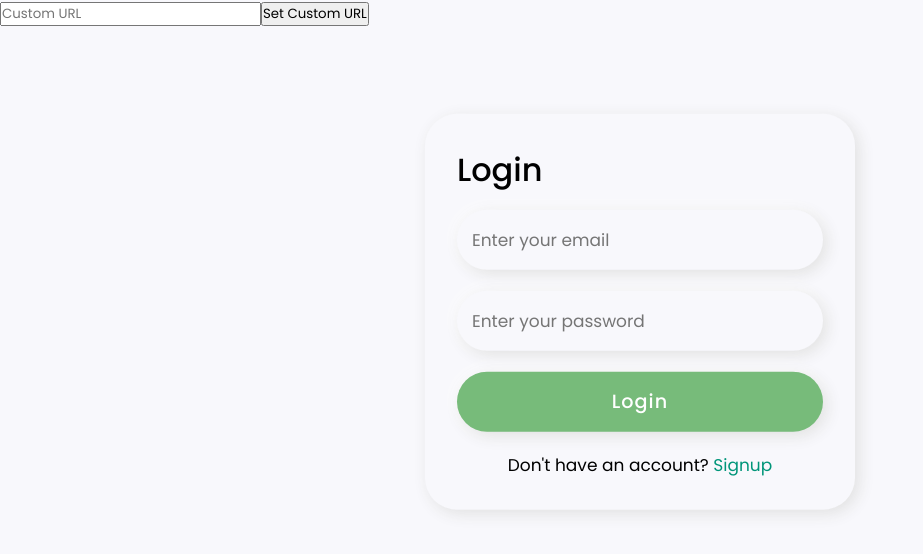
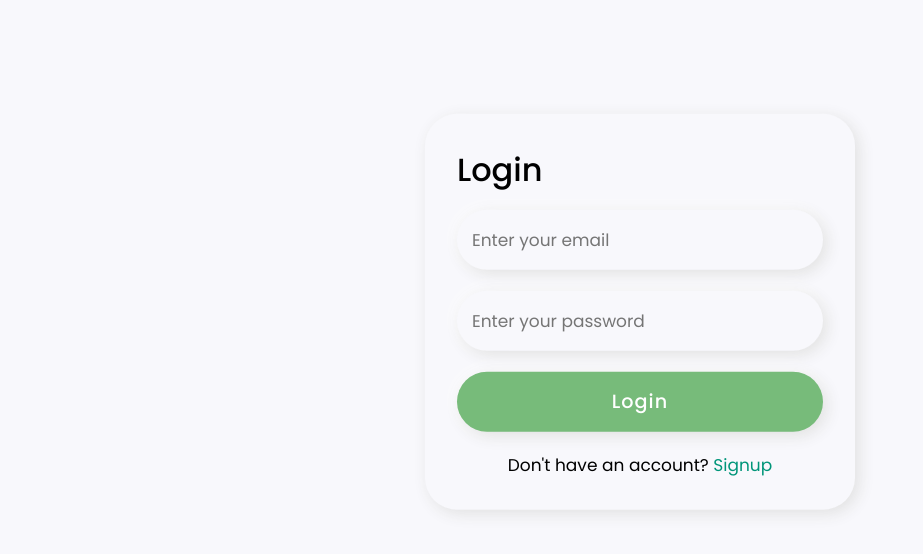
Before and after one commit to Jakub-Glab/Smart-Pot-WebApp, a React (Create React App) app in the folder smart-pot/: page / in a window 1280 px wide. Shown: the top 554 px of the page, without its empty margins (0-923 px from the left). Built offline with nearby package versions, Linux system fonts and the light colour scheme.

Commit message:
Deleted custom url functionality

```diff
--- a/smart-pot/src/assets/url.json
+++ b/smart-pot/src/assets/url.json
@@ -1,3 +1,3 @@
 {
-  "url": "https://814f-85-221-128-209.ngrok-free.app"
+  "url": "https://smartpot.serveo.net"
 }
--- a/smart-pot/src/components/LoginForm.js
+++ b/smart-pot/src/components/LoginForm.js
@@ -16,17 +16,8 @@ const LoginForm = () => {
   const [modalMessage, setModalMessage] = useState("");
   const [actionType, setActionType] = useState(null);
   const { user, setUserContext } = useAuth();
-  const [customURL, setCustomURL] = useState(
-    localStorage.getItem("customURL") || ""
-  );
 
   const navigate = useNavigate();
-
-  const handleSetCustomURL = (e) => {
-    e.preventDefault();
-    updateAPIBaseURL(customURL);
-    console.log(`Custom url set: ${customURL}`);
-  };
 
   useEffect(() => {
     setEmail("");
@@ -182,17 +173,6 @@ const LoginForm = () => {
           </div>
         )}
       </div>
-      <form onSubmit={handleSetCustomURL}>
-        <input
-          type="text"
-          placeholder="Custom URL"
-          value={customURL}
-          onChange={(e) => {
-            setCustomURL(e.target.value);
-          }}
-        />
-        <input type="submit" value="Set Custom URL" />
-      </form>
     </div>
   );
 };
--- a/smart-pot/src/components/hooks/api.js
+++ b/smart-pot/src/components/hooks/api.js
@@ -1,7 +1,7 @@
 import axios from "axios";
 import urlData from "../../assets/url.json";
 
-let url = localStorage.getItem("customUrl") || urlData.url;
+let url = urlData.url;
 
 const API = axios.create({
   baseURL: url,
@@ -53,6 +53,11 @@ API.interceptors.response.use(
       return API(config);
     }
     if (error.response && error.response.status === 404) {
+      const clearAuthEvent = new Event("clearAuth");
+      window.dispatchEvent(clearAuthEvent);
+    }
+    if (error.message === "Network Error") {
+      console.log("Network Error: Log out");
       const clearAuthEvent = new Event("clearAuth");
       window.dispatchEvent(clearAuthEvent);
     }
--- a/smart-pot/src/components/hooks/usePlantData.js
+++ b/smart-pot/src/components/hooks/usePlantData.js
@@ -38,7 +38,7 @@ const usePlantData = () => {
   useEffect(() => {
     const interval = setInterval(() => {
       updatePlants();
-    }, 1000);
+    }, 2000);
 
     return () => clearInterval(interval);
   }, [plants]);
```
